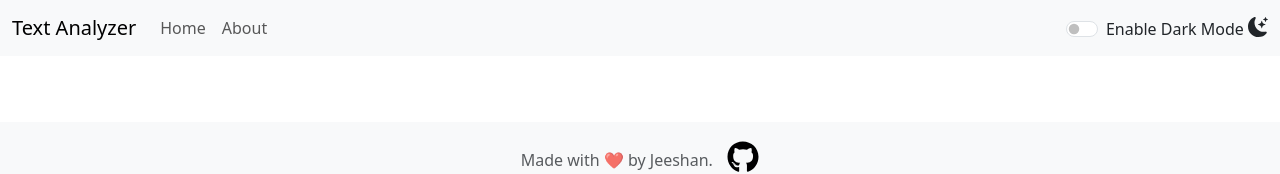
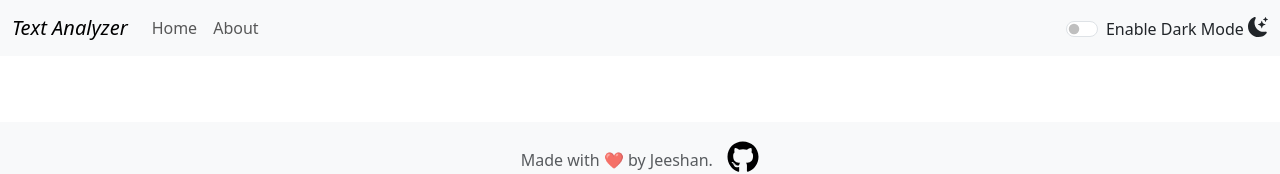
Before and after one commit to jeeshan77/Text-Analyzer, a React (Create React App) app: page /Text-Analyzer/contact in a window 1280 px wide. Shown: the top 174 px of the page. Built offline with nearby package versions, Linux system fonts and the light colour scheme.

Commit message:
Add exisiting file

```diff
--- a/src/Components/Navbar.js
+++ b/src/Components/Navbar.js
@@ -6,8 +6,8 @@ export default function Navbar(props) {
   return (
     <nav className={`navbar navbar-expand-lg navbar-${props.mode} bg-${props.mode}`}>
       <div className="container-fluid">
-        <Link className="navbar-brand " to="/Text-Analyzer">{props.title}</Link>
-        {/* <a className="navbar-brand fst-italic" href="#">{props.title}</a> */}
+        {/* <Link className="navbar-brand " to="/Text-Analyzer">{props.title}</Link> */}
+        <a className="navbar-brand fst-italic" href="#">{props.title}</a>
         <button className="navbar-toggler" type="button" data-bs-toggle="collapse" data-bs-target="#navbarSupportedContent" aria-controls="navbarSupportedContent" aria-expanded="false" aria-label="Toggle navigation">
           <span className="navbar-toggler-icon"></span>
         </button>
```
